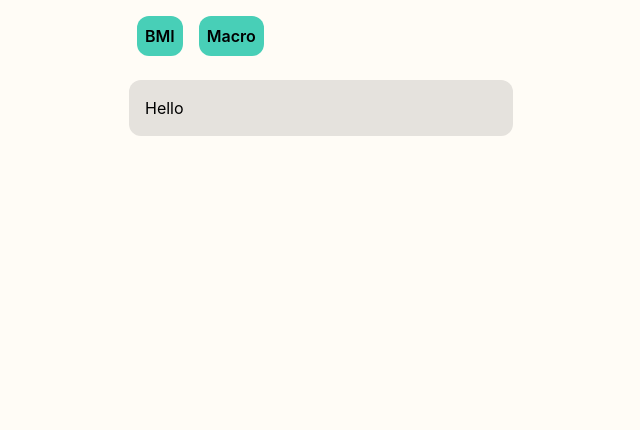
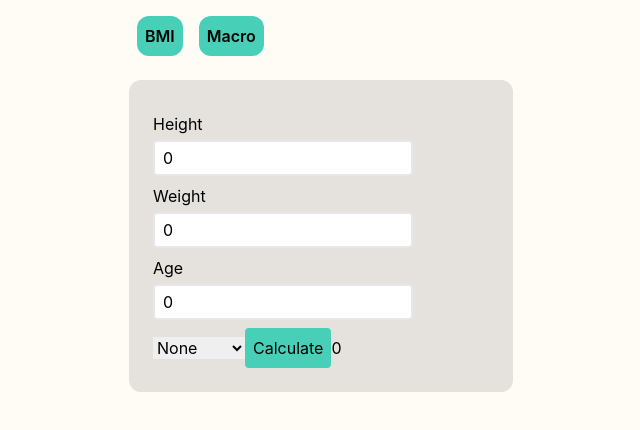
Before and after one commit to Klaymant/nutrimate, a React (Create React App) app: page / in a window 1280 px wide. Both pictures are taken after a click on the button "Macro". Shown: the top 430 px of the page, without its empty margins (319-959 px from the left). Built offline with nearby package versions, Linux system fonts and the light colour scheme.

Commit message:
Initialized Macro component

```diff
--- /dev/null
+++ b/src/component/Macros/MacrosResult.tsx
@@ -0,0 +1,17 @@
+type Props = {
+  caloriesAmount: number;
+  proteinsAmount: number;
+  fatAmount: number;
+  carbsAmount: number;
+};
+
+const MacrosResult = ({ caloriesAmount, proteinsAmount, fatAmount, carbsAmount }: Props) => (
+  <div className="mt-14 mb-8">
+    Calories : {caloriesAmount}kcal
+    Proteins : {proteinsAmount}g
+    Fat : {fatAmount}g
+    Carbs : {carbsAmount}g
+  </div>
+);
+
+export default MacrosResult;
--- /dev/null
+++ b/src/component/Select.tsx
@@ -0,0 +1,18 @@
+export type Option = {
+  label: string;
+  value: string;
+};
+
+type Props = {
+  options: Array<Option>;
+};
+
+const Select = ({ options }: Props) => (
+  <select>
+    {options.map((option) => (
+      <option value={option.value}>{option.label}</option>
+    ))}
+  </select>
+);
+
+export default Select;
--- a/src/page/Macros.tsx
+++ b/src/page/Macros.tsx
@@ -1,7 +1,66 @@
-const Macros = () => (
-  <>
-    <p>Hello</p>
-  </>
-);
+import { useState } from "react";
+import Button from "../component/Button";
+import Input from "../component/Input";
+import MacrosResult from "../component/Macros/MacrosResult";
+import Select, { Option } from "../component/Select";
+
+enum ActivityLevel {
+  NONE,
+  LOW,
+  MID,
+  HIGH,
+  VERY_HIGH,
+}
+
+const ACTIVITY_OPTIONS: Array<Option> = [
+  {
+    label: 'None',
+    value: 'none',
+  },
+  {
+    label: 'Low',
+    value: 'low',
+  },
+  {
+    label: 'Mid',
+    value: 'mid',
+  },
+  {
+    label: 'High',
+    value: 'high',
+  },
+  {
+    label: 'Very high',
+    value: 'very-high',
+  },
+];
+
+const Macros = () => {
+  const [height, setHeight] = useState(0);
+  const [weight, setWeight] = useState(0);
+  const [age, setAge] = useState(0);
+  const [activityLevel, setActivityLevel] = useState<ActivityLevel>(ActivityLevel.NONE);
+  const [result, setResult] = useState(0);
+
+  const updateResult = () => setResult(0);
+
+  return (
+    <>
+      <div className="flex flex-start">
+        <div className="m-2">
+          <Input value={height} setValue={setHeight} type="number">Height</Input>
+          <Input value={weight} setValue={setWeight} type="number">Weight</Input>
+          <Input value={age} setValue={setAge} type="number">Age</Input>
+          <Select options={ACTIVITY_OPTIONS} />
+          <Button onClick={updateResult}>Calculate</Button>
+
+          {result && (
+            <MacrosResult caloriesAmount={0} proteinsAmount={0} fatAmount={0} carbsAmount={0} />
+          )}
+        </div>
+      </div>
+    </>
+  );
+};
 
 export default Macros;
```
